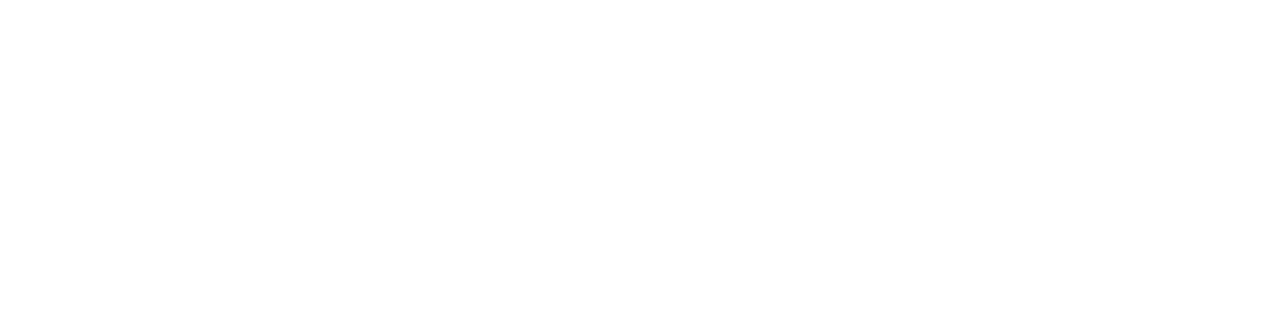
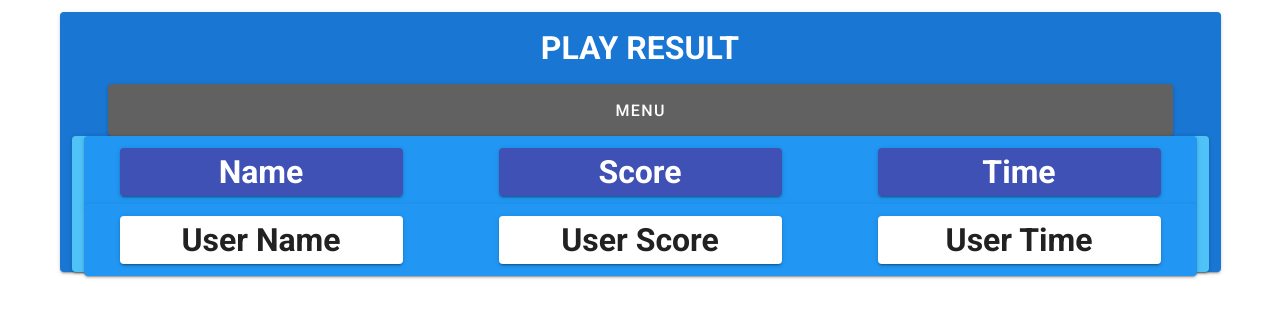
Before and after one commit to Game-Project-Tatag-Tigor-Firdaus/client, a Vue app: page /result in a window 1280 px wide. Shown: the top 318 px of the page. Built offline with nearby package versions, Linux system fonts and the light colour scheme.

Commit message:
bikin halaman result

```diff
--- a/src/router.js
+++ b/src/router.js
@@ -20,6 +20,14 @@
       // this generates a separate chunk (about.[hash].js) for this route
       // which is lazy-loaded when the route is visited.
       component: () => import(/* webpackChunkName: "about" */ './views/Lobby.vue')
+    },
+    {
+      path: '/result',
+      name: 'result',
+      // route level code-splitting
+      // this generates a separate chunk (about.[hash].js) for this route
+      // which is lazy-loaded when the route is visited.
+      component: () => import(/* webpackChunkName: "about" */ './views/Result.vue')
     }
   ]
 })
--- /dev/null
+++ b/src/views/Result.vue
@@ -0,0 +1,84 @@
+<template>
+  <v-container>
+    <v-row align="center">
+      <v-col>
+        <v-card dark class="blue darken-2">
+          <v-container fluid>
+            <v-row>
+              <v-col cols="12" id="roomName">
+                <h1 class="text-center">PLAY RESULT</h1>
+              </v-col>
+              <v-col cols="12">
+                <v-row justify="center px-12">
+                  <v-btn x-large block class="grey darken-2 mx-12">Menu</v-btn>
+                </v-row>
+              </v-col>
+              <v-col cols="12">
+                <v-card class="light-blue lighten-2" light>
+                  <v-row justify="center">
+                    <v-col cols="12" class="px-6">
+                      <v-card dark class="blue">
+                        <v-row align="center" justify="center">
+                          <v-col class="px-12">
+                            <v-card class="indigo">
+                              <h1 class="text-center">Name</h1>
+                            </v-card>
+                          </v-col>
+                          <v-col class="px-12">
+                            <v-card class="indigo">
+                              <h1 class="text-center">Score</h1>
+                            </v-card>
+                          </v-col>
+                          <v-col class="px-12">
+                            <v-card class="indigo">
+                              <h1 class="text-center">Time</h1>
+                            </v-card>
+                          </v-col>
+                        </v-row>
+                      </v-card>
+                    </v-col>
+
+                    <!-- LOOP DIBAWAH INI -->
+
+                    <v-col cols="12" class="my-n4">
+                      <v-container>
+                        <v-card dark class="blue">
+                          <v-row align="center" justify="center">
+                            <v-col class="px-12">
+                              <v-card light>
+                                <h1 class="text-center">User Name</h1>
+                              </v-card>
+                            </v-col>
+                            <v-col class="px-12">
+                              <v-card light>
+                                <h1 class="text-center">User Score</h1>
+                              </v-card>
+                            </v-col>
+                            <v-col class="px-12">
+                              <v-card light>
+                                <h1 class="text-center">User Time</h1>
+                              </v-card>
+                            </v-col>
+                          </v-row>
+                        </v-card>
+                      </v-container>
+                    </v-col>
+
+                    <!-- LOOP CARD AKHIR -->
+                  </v-row>
+                </v-card>
+              </v-col>
+            </v-row>
+          </v-container>
+        </v-card>
+      </v-col>
+    </v-row>
+  </v-container>
+</template>
+
+<script>
+export default {};
+</script>
+
+<style>
+</style>
```
